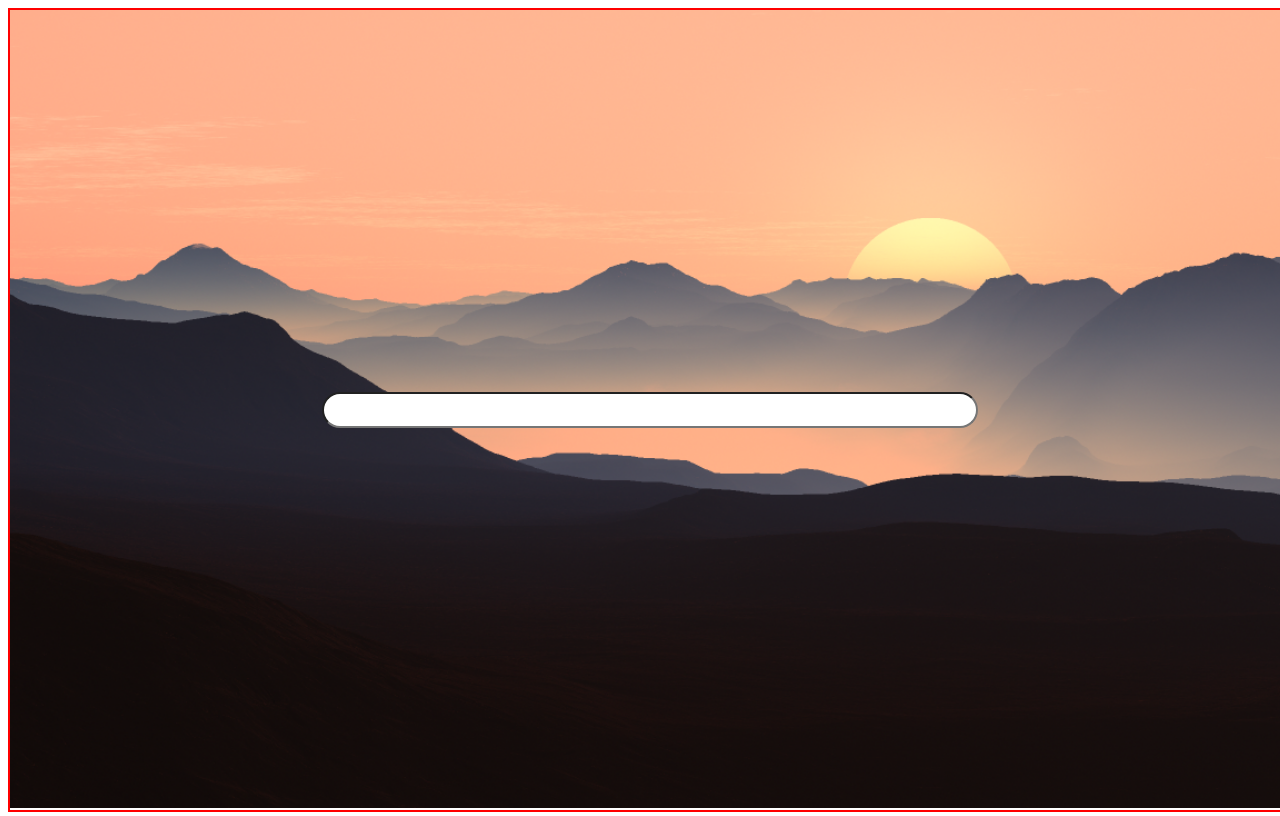
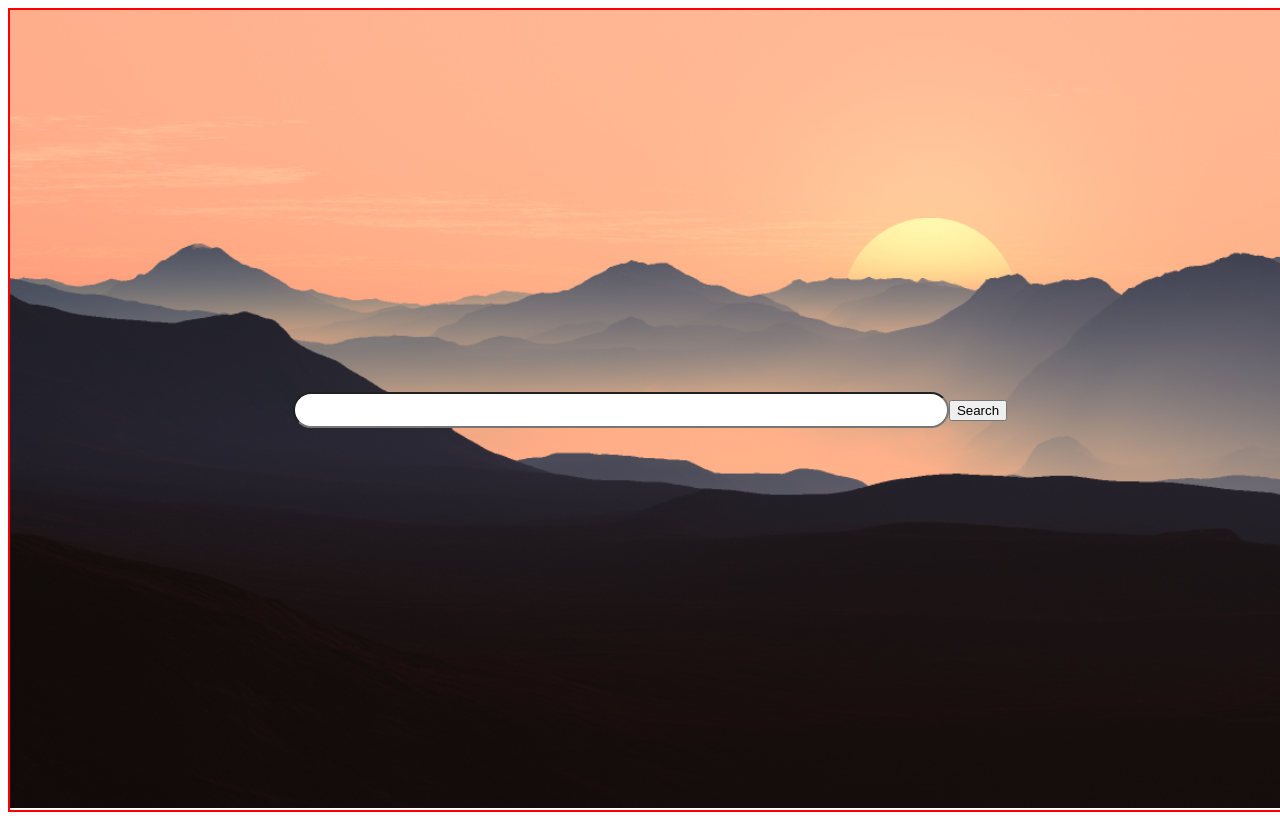
Before and after one commit to SchoolOfCode/w8_d5-hackathon_react-app-with-api-data-theagilesloth, a React (Create React App) app: page / in a window 1280 px wide. Built offline with nearby package versions, Linux system fonts and the light colour scheme.

Commit message:
home is now ready

```diff
--- a/src/components/buttons/buttons.component.jsx
+++ b/src/components/buttons/buttons.component.jsx
@@ -1,9 +1,10 @@
 import React from "react";
-import "./buttons.style.css" ;
+import "./buttons.style.css";
 
-export function Buttons ({ className }) {
-  return (
-    <div className={className}>
-    </div>
-  );
+export function Buttons({ className, children, onClick }) {
+   return (
+      <button className={className} onClick={onClick}>
+         {children}
+      </button>
+   );
 }
--- a/src/layouts/home/home.component.jsx
+++ b/src/layouts/home/home.component.jsx
@@ -1,13 +1,24 @@
-import React from "react";
+import React, { useState } from "react";
 import "./home.style.css";
 import { Inputs } from "../../components/inputs/inputs.component";
+import { Buttons } from "../../components/buttons/buttons.component";
 
 export function HomeLayout({ className }) {
+   const [searchValue, setSearchValue] = useState("");
+
+   const onSearch = () => {
+      document.location.href = `/results/${searchValue}`;
+   };
+
    return (
       <div className={className} id="home-section">
          <img id="home-image" src="/mountains-55067.png" alt="home" />
          <div id="input-wrapper">
-            <Inputs className="input"/>
+            <Inputs
+               className="input"
+               onChange={(evt) => setSearchValue(evt.target.value)}
+            />
+            <Buttons onClick={onSearch}>Search</Buttons>
          </div>
       </div>
    );
--- /dev/null
+++ b/src/pages/results.jsx
@@ -0,0 +1,9 @@
+import { HomeLayout } from "../layouts/home/home.component";
+
+export const Results = () => {
+   return (
+      <section>
+         <h1>hello</h1>
+      </section>
+   );
+};
--- a/src/routes/router.jsx
+++ b/src/routes/router.jsx
@@ -1,9 +1,12 @@
 import { Routes, Route, Link } from "react-router-dom";
 import { Home } from "../pages/index";
+import { Results } from "../pages/results";
+
 export const Router = () => {
    return (
       <Routes>
          <Route path="/" element={<Home />} />
+         <Route path="/results/:id" element={<Results />} />
       </Routes>
    );
 };
```
Also changed, not shown: src/layouts/home/search/search.component.jsx (added, +9 -0 lines), src/layouts/home/search/search.style.css (added).
